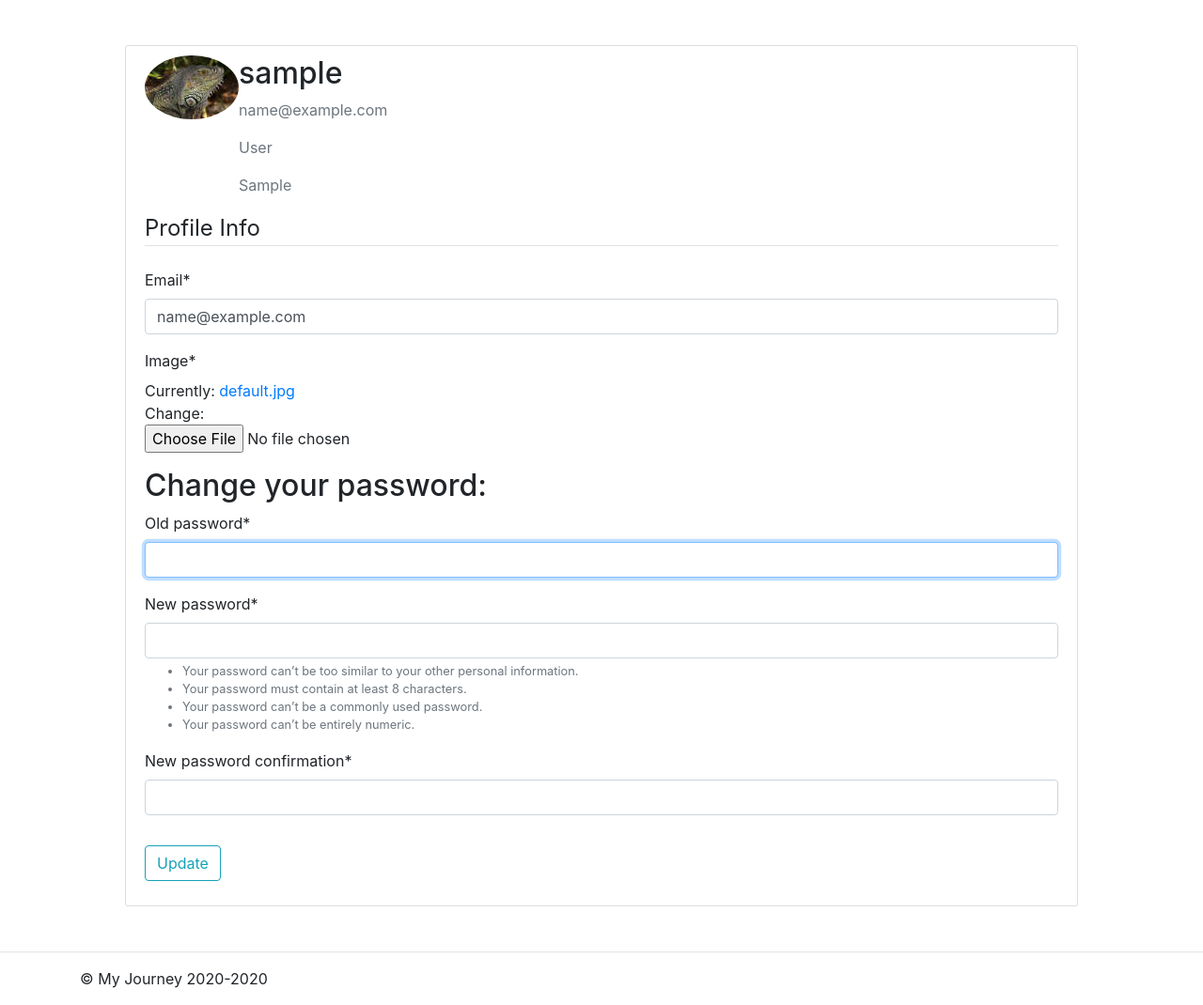
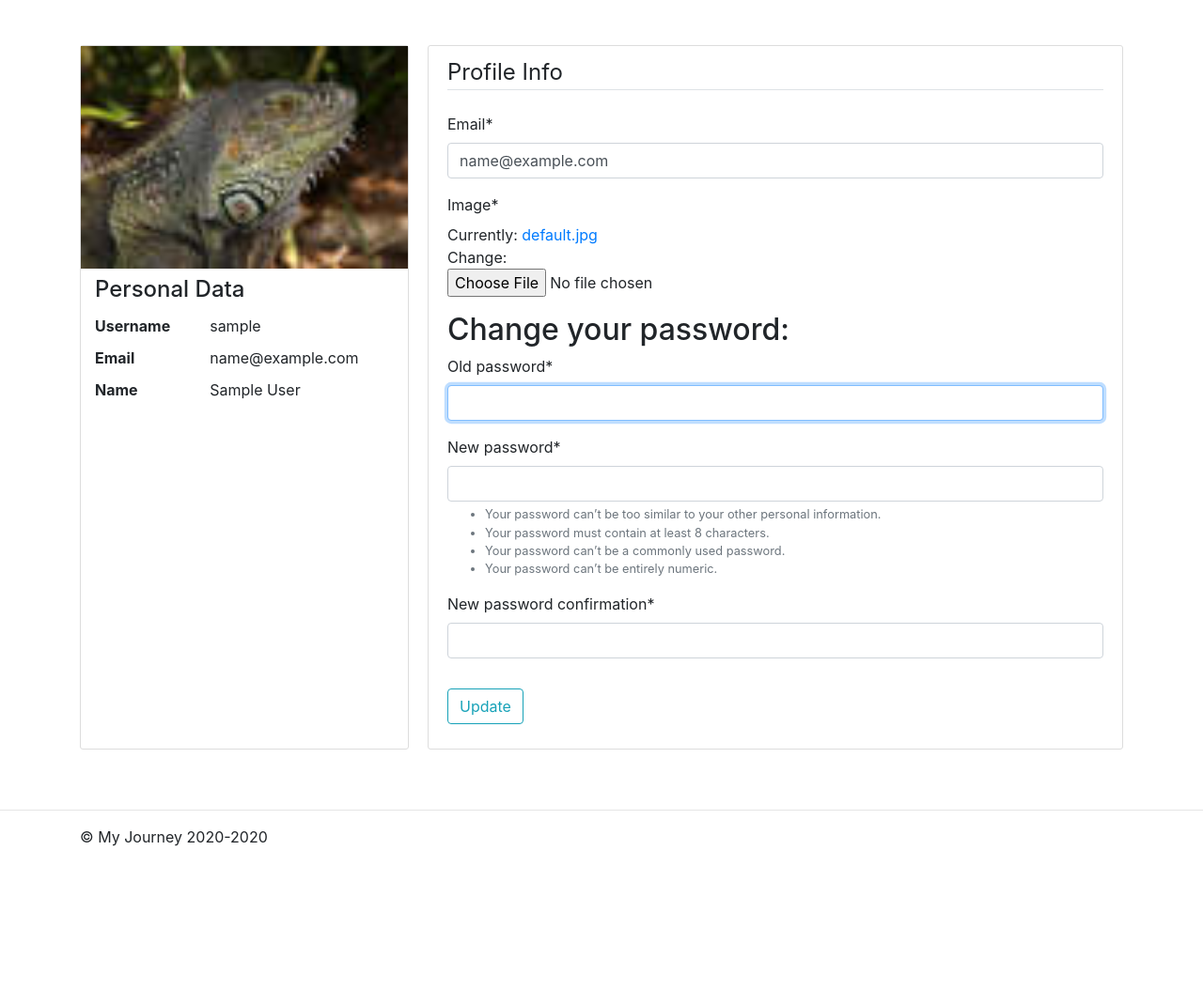
Before and after one commit to enricoDec/JourneyMap, a Django app: page /profile/ in a window 1280 px wide. Shown: the part 56-1126 px from the top of the page at 94% size. After the commit the page ends 957 px from the top, so only its background shows below. Run offline with Django 3.2, Linux system fonts and the light colour scheme; the visitor is signed in with stand-in values (Sample User, id 1); some libraries are stand-ins or nearby versions.

Commit message:
Profile base design (NOT FINISHED)

```diff
--- /dev/null
+++ b/Users/static/Users/profile.css
@@ -0,0 +1,67 @@
+:root {
+    --data-container-width: 350px;
+}
+
+.flex-container {
+    display: flex;
+    flex-direction: row;
+    flex-wrap: nowrap;
+}
+
+.data-container {
+    margin-left: 0px !important;
+    margin-right: 0px !important;
+    padding-left: 0px !important;
+    padding-right: 0px !important;
+    padding-top: 0px !important;
+    width: var(--data-container-width);
+    min-width: var(--data-container-width);
+    max-width: var(--data-container-width);
+    height: auto !important;
+}
+
+.data-container h2 {
+    padding-left: 15px !important;
+    padding-right: 15px !important;
+    width: 100%;
+    font-size: 24px;
+    text-overflow: ellipsis;
+}
+
+.data-container img {
+    margin-bottom: 8px !important;
+    width: 100%;
+}
+
+.data-container .data {
+    display: flex;
+    flex-direction: column;
+}
+
+.data-container .data .row {
+    margin: 0 15px 0 15px;
+    padding: 0;
+    width: calc(100% - 30px);
+    display: flex;
+    flex-direction: row;
+    flex-wrap: nowrap;
+}
+
+.data-container .data .row p {
+    margin: 5px 0 5px 0;
+    padding: 0;
+}
+
+.data-container .data .row .column-1 {
+    width: calc(40% - 5px);
+}
+
+.data-container .data .row .column-2 {
+    width: calc(60% - 5px);
+}
+
+.form-container {
+    margin-left: 20px !important;
+    margin-right: 0px !important;
+    width: calc(100% - var(--data-container-width));
+}
--- a/Users/templates/Users/profile.html
+++ b/Users/templates/Users/profile.html
@@ -4,16 +4,27 @@
 {% load static %}
 {% load crispy_forms_tags %}
 {% block content %}
-    <div class="m-5 content-section">
-        <div class="media">
-            <img class="account-img rounded-circle" src="{{ user.profile.image.url }}">
-            <div class="media-body">
-                <h2 class="account-heading">{{ user.username }}</h2>
-                <p class="text-secondary">{{ user.email }}</p>
-                <p class="text-secondary">{{ user.last_name }}</p>
-                <p class="text-secondary">{{ user.first_name }}</p>
+    <link rel="stylesheet" type="text/css" href="{% static 'Users/profile.css' %}">
+    <div class="flex-container">
+        <div class="data-container m-5 content-section">
+            <img class="account-img" src="{{ user.profile.image.url }}">
+            <h2>{% trans 'Personal Data' %}</h2>
+            <div class="data">
+                <div class="row">
+                    <p class="column-1"><strong>{% trans 'Username' %}</strong></p>
+                    <p class="column-2">{{ user.username }}</p>
+                </div>
+                <div class="row">
+                    <p class="column-1"><strong>{% trans 'Email' %}</strong></p>
+                    <p class="column-2">{{ user.email }}</p>
+                </div>
+                <div class="row">
+                    <p class="column-1"><strong>{% trans 'Name' %}</strong></p>
+                    <p class="column-2">{{ user.first_name }} {{ user.last_name }}</p>
                 </div>
             </div>
+        </div>
+        <div class="form-container m-5 content-section">
             <!-- Profile form -->
             <form method="POST" enctype="multipart/form-data">
                 {% csrf_token %}
@@ -29,4 +40,5 @@
                 </div>
             </form>
         </div>
+    </div>
 {% endblock content %}
```
Lines whose indentation alone changed are shown as unchanged.
